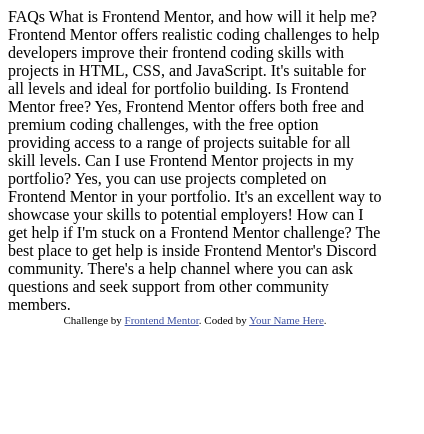
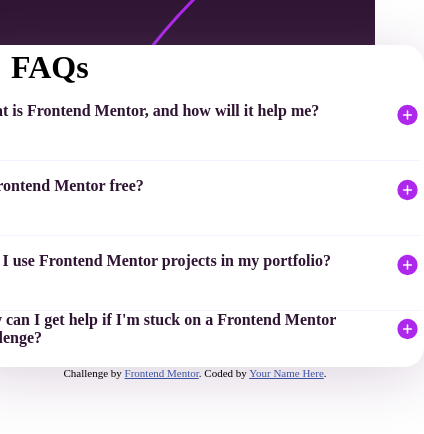
Before and after one commit to AsKing07/faq-accordion, a plain HTML site: page index.html in a window 390 px wide. Shown: the whole page, 424 px wide, since content can reach past the window. Drawn offline with Linux system fonts and the light colour scheme.

Commit message:
Finishing desktop design

```diff
--- a/index.css
+++ b/index.css
@@ -17,6 +17,136 @@
 {
     --White: hsl(0, 0%, 100%);
     --LightPink: hsl(275, 100%, 97%);
-    --GrayishPurlple: hsl(292, 16%, 49%);
+    --GrayishPurple: hsl(292, 16%, 49%);
     --DarkPurple: hsl(292, 42%, 14%);
 }
+
+
+
+body
+{
+    background-image: url(assets/images/background-pattern-desktop.svg);
+    background-repeat: no-repeat ;
+    font-size: 1rem;
+    display: flex;
+    flex-direction: column;
+    justify-content: center;
+    align-items: center;
+    text-align: center;
+}
+
+
+h1,
+h2,
+p {
+  padding: 0;
+  margin: 0;
+}
+
+
+.card
+{
+    display: flex;
+    flex-direction: column;
+    width: 450px;
+    background-color: var(--White);
+    padding: 4px;
+    margin-top: 10%;
+    border-radius: 20px;
+    text-align: left;
+    align-items: left;
+    box-shadow: 0px 10px 60px hsla(292, 16%, 49%, 0.3);
+}
+
+
+.title
+{
+    display: flex;
+    align-items: center;
+    gap: 1rem;
+    font-weight: 700;
+}
+
+
+
+
+.icon
+{
+
+    width: 25px;
+}
+
+.acc:not(:last-of-type)
+{
+    border-bottom: 1.5px solid var(--LightPink);
+    padding-block: 1rem;
+}
+
+.q
+{
+    display: flex;
+    flex-direction: row;
+    cursor: pointer;
+    transition: background-color 0.3s ease-in-out;
+    gap: 1rem;
+    justify-content: space-between;
+
+}
+
+.q h2
+{
+    font-size: 1rem;
+    color: var(--DarkPurple);
+    font-weight: 600;
+}
+
+.a
+{
+    /* display: none; */
+font-size: 0.8rem;
+  margin-top: 1rem;
+  line-height: 1.5;
+  color: var(--GrayishPurple);
+  overflow: hidden;
+  max-height: 0px;
+  opacity: 0;
+  transition: max-height 0.3s ease-in-out, opacity 0.3s ease-in-out;
+}
+
+
+
+.display
+{
+    max-height: 60px !important;
+    opacity: 1 !important;
+}
+
+.collapsing-ico{
+    content: url("assets/images/icon-minus.svg");
+}
+
+
+
+@media only screen and (max-width: 768px)
+{
+        body
+        {
+            background-image: url(assets/images/background-pattern-mobile.svg) ;
+            background-repeat: no-repeat ;
+
+
+
+        }
+}
+
+@media only screen and (max-width: 480px) {
+
+    body
+    {
+        background-image: url(assets/images/background-pattern-mobile.svg) ;
+        background-repeat: no-repeat ;
+
+
+    }
+
+}
--- a/index.html
+++ b/index.html
@@ -5,6 +5,7 @@
   <meta name="viewport" content="width=device-width, initial-scale=1.0"> <!-- displays site properly based on user's device -->
 
   <link rel="icon" type="image/png" sizes="32x32" href="./assets/images/favicon-32x32.png">
+  <link rel="stylesheet" href="index.css">
 
   <title>Frontend Mentor | FAQ accordion</title>
 
@@ -16,33 +17,111 @@
 </head>
 <body>
 
+  <div class="card">
+    <div class="title">
+      <img class="iconStar icon" src="assets/images/icon-star.svg" alt="icon"/>
+      <h1>
          FAQs
-
-  What is Frontend Mentor, and how will it help me?
-
+      </h1>
+    </div>
+    <div class="questions">
+      <div class="acc acc1">
+        <div class="q1 q">
+          <h2>What is Frontend Mentor, and how will it help me?  </h2>
+          <img class="iconAcc icon" src="assets/images/icon-plus.svg" alt="icon"/>
+        </div>
+        <div class="a">
+          <p class="a1 ">
             Frontend Mentor offers realistic coding challenges to help developers improve their
             frontend coding skills with projects in HTML, CSS, and JavaScript. It's suitable for
             all levels and ideal for portfolio building.
+          </p>
+        </div>
 
-  Is Frontend Mentor free?
 
+      </div>
+
+
+
+      <div class="acc acc2">
+        <div class="q2 q">
+          <h2>  Is Frontend Mentor free? </h2>
+          <img class="iconAcc icon" src="assets/images/icon-plus.svg" alt="icon"/>
+
+        </div>
+        <div class="a">
+          <p class="a2 ">
             Yes, Frontend Mentor offers both free and premium coding challenges, with the free
     option providing access to a range of projects suitable for all skill levels.
 
-  Can I use Frontend Mentor projects in my portfolio?
+          </p>
+        </div>
 
+
+      </div>
+
+
+
+
+      <div class="acc acc3">
+        <div class="q3 q">
+          <h2>  Can I use Frontend Mentor projects in my portfolio?</h2>
+          <img class="iconAcc icon" src="assets/images/icon-plus.svg" alt="icon"/>
+
+        </div>
+        <div class="a">
+          <p class="a3 ">
             Yes, you can use projects completed on Frontend Mentor in your portfolio. It's an excellent
     way to showcase your skills to potential employers!
+          </p>
+        </div>
 
-  How can I get help if I'm stuck on a Frontend Mentor challenge?
 
+      </div>
+
+
+
+      <div class="acc acc4">
+        <div class="q4 q">
+          <h2>  How can I get help if I'm stuck on a Frontend Mentor challenge? </h2>
+            <img  class="iconAcc icon" src="assets/images/icon-plus.svg" alt="icon"/>
+        </div>
+        <div class="a">
+          <p class="a4 ">
             The best place to get help is inside Frontend Mentor's Discord community. There's a help
     channel where you can ask questions and seek support from other community members.
+          </p>
+        </div>
+
+      </div>
+
+    </div>
+  </div>
+
+
+
+
+
+
+
+
+
+
+
+
+
+
+
+
+
+
 
 
   <div class="attribution">
     Challenge by <a href="https://www.frontendmentor.io?ref=challenge" target="_blank">Frontend Mentor</a>.
     Coded by <a href="#">Your Name Here</a>.
   </div>
+
+  <script src="script.js"></script>
 </body>
 </html>
--- a/script.js
+++ b/script.js
@@ -0,0 +1,28 @@
+// Sélection des éléments une seule fois
+const Acc = document.querySelectorAll(".q h2");
+const AccIcon = document.querySelectorAll(".iconAcc");
+const AccAns = document.querySelectorAll(".a");
+
+// Fonction pour ouvrir un élément d'accordéon
+const OpenAcc = (i) => {
+    // Fermer tous les éléments d'accordéon sauf celui cliqué
+    AccAns.forEach((item, index) => {
+        if (index !== i) {
+            item.classList.remove('display');
+            AccIcon[index].classList.remove('collapsing-ico');
+        }
+    });
+
+    // Ouvrir ou fermer l'élément d'accordéon cliqué
+    AccAns[i].classList.toggle("display");
+    AccIcon[i].classList.toggle("collapsing-ico");
+};
+
+// Ajouter des écouteurs d'événements aux éléments d'accordéon et à leurs icônes correspondantes
+Acc.forEach((item, index) => {
+    item.addEventListener('click', () => OpenAcc(index));
+});
+
+AccIcon.forEach((item, index) => {
+    item.addEventListener("click", () => OpenAcc(index));
+});
```
Lines whose indentation alone changed are shown as unchanged.
